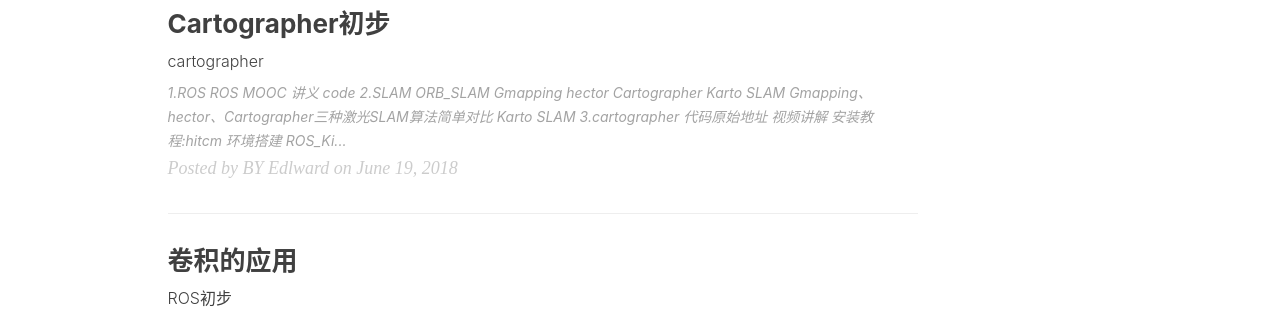
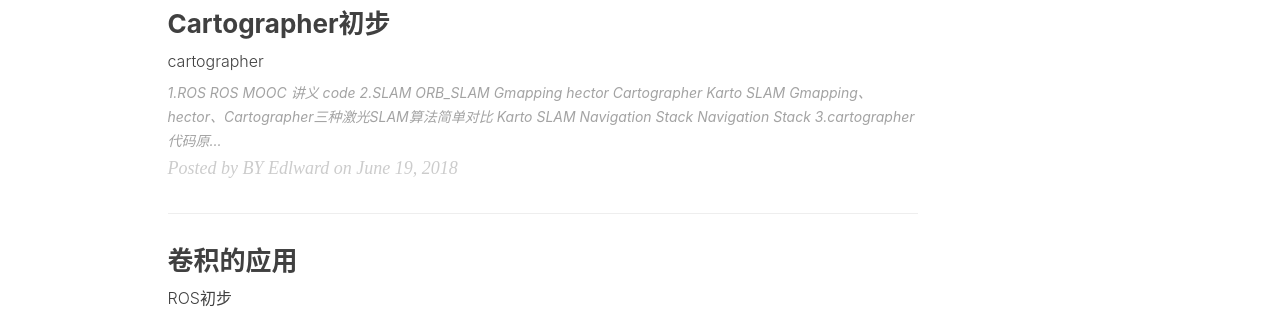
Before and after one commit to gary-robotics/dlward, a Jekyll site: the page built from index.html, in a window 1280 px wide. Shown: the part 1340-1649 px from the top of the page. Built offline with Jekyll 4.4.1, drawn with Linux system fonts in a browser that asks for light colours; nearby versions of some CDN libraries; the list of posts is cut into pages by our own code.

Commit message:
Update 2018-06-19-Cartographer初步-2018.markdown

```diff
--- a/_posts/2018-06-19-Cartographer初步-2018.markdown
+++ b/_posts/2018-06-19-Cartographer初步-2018.markdown
@@ -21,6 +21,8 @@
 [Gmapping、hector、Cartographer三种激光SLAM算法简单对比](https://blog.csdn.net/jeff_lee_/article/details/77869987)
 [Karto SLAM](https://blog.csdn.net/qq_24893115/article/details/52965410?locationNum=4&fps=1)
 
+## Navigation Stack
+[Navigation Stack](https://github.com/ros-planning/navigation)
 
 ## 3.cartographer
 [代码原始地址](https://github.com/googlecartographer/cartographer)
```
